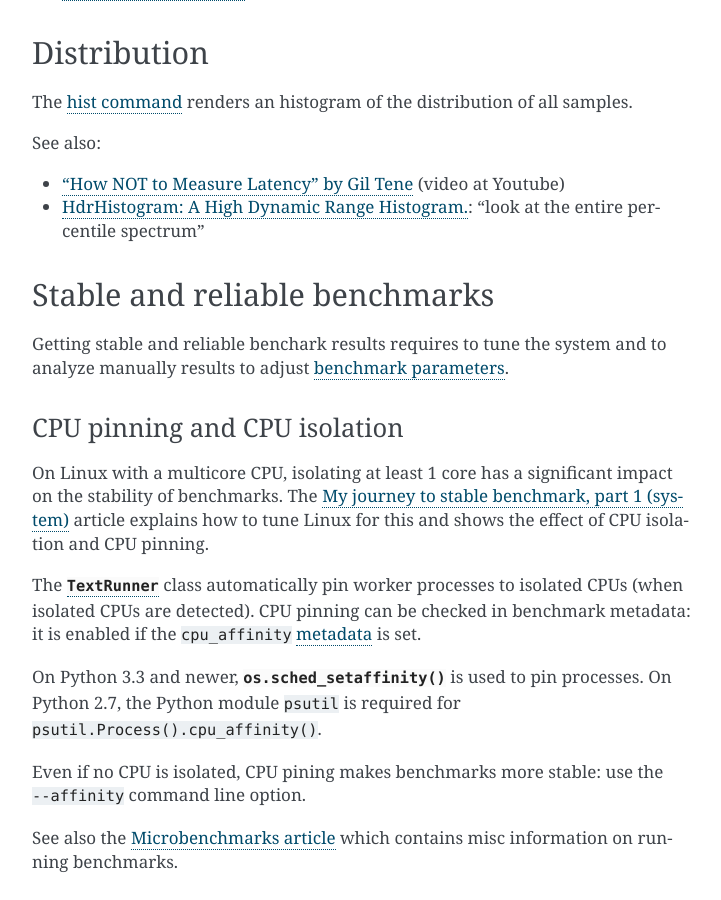
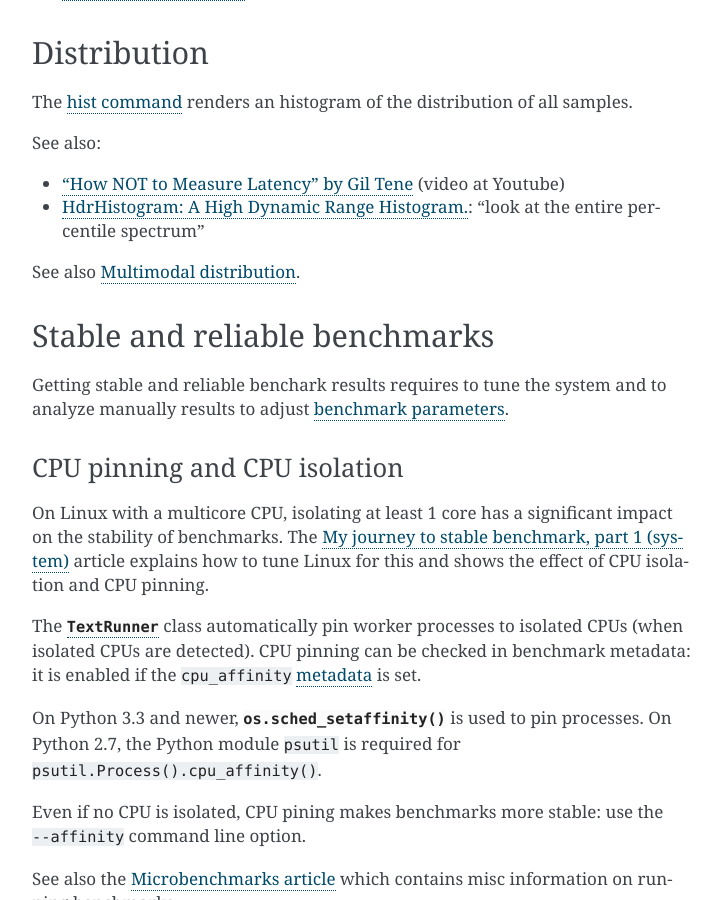
Before and after one commit to psf/pyperf, a Sphinx documentation site: the page built from doc/perf.rst, in a window 1280 px wide and 900 px high, scrolled down 2145 px. Shown: the whole window, without its empty margins (388-1109 px from the left). Built offline with Sphinx 7.4.7, drawn with Linux system fonts in a browser that asks for light colours.

Commit message:
doc: link to multimodal distribution

```diff
--- a/doc/perf.rst
+++ b/doc/perf.rst
@@ -120,6 +120,9 @@ See also:
   <http://hdrhistogram.github.io/HdrHistogram/>`_: "look at the entire
   percentile spectrum"
 
+See also `Multimodal distribution
+<https://en.wikipedia.org/wiki/Multimodal_distribution>`_.
+
 
 .. _stable_bench:
 
```
